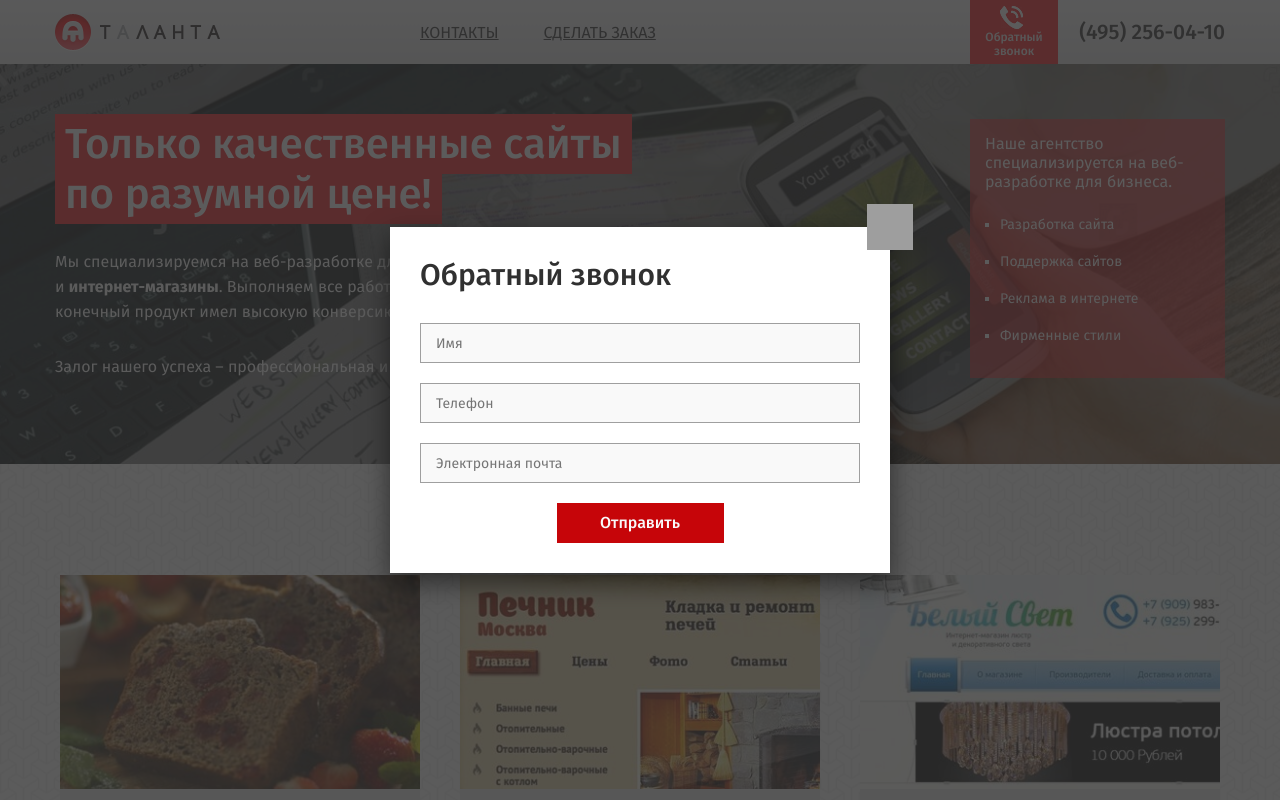
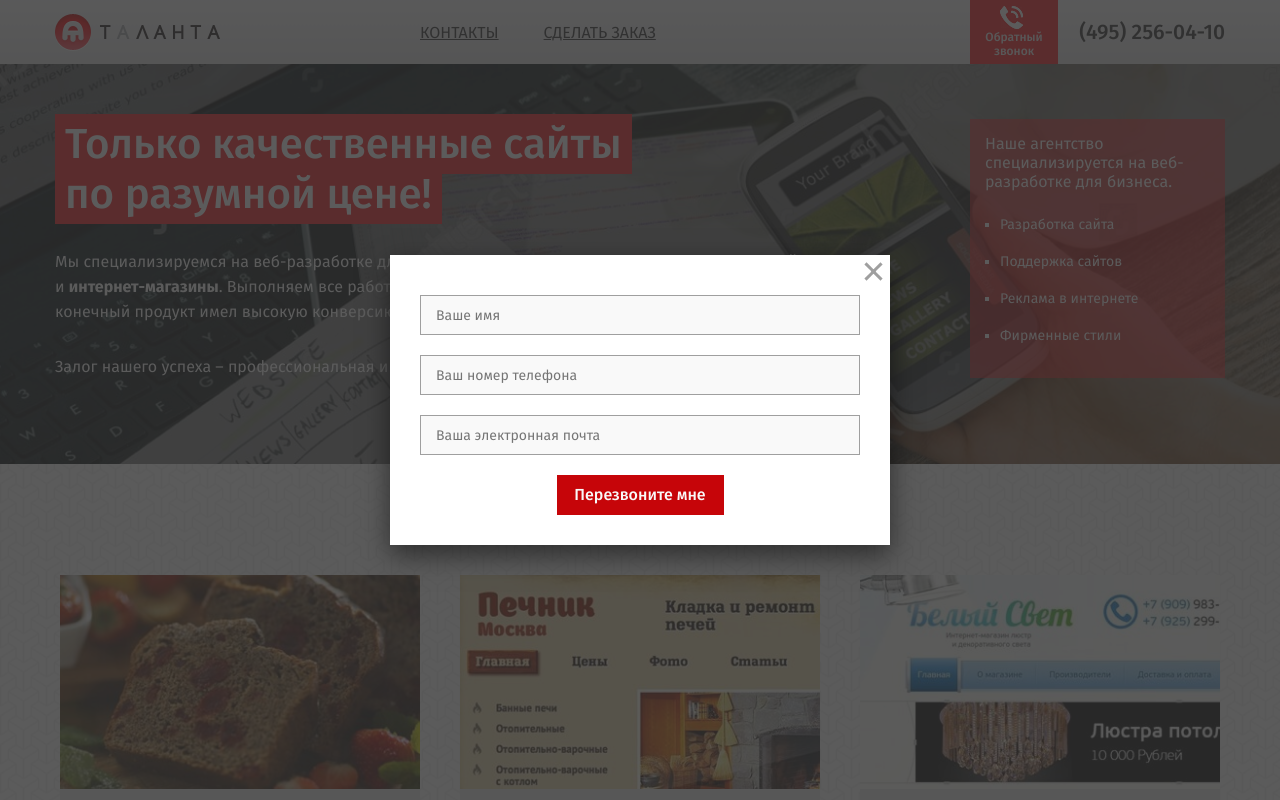
Before and after one commit to Ruala/portfolioAlex, a PHP site: page / in a window 1280 px wide, after a click on "Обратный звонок". Run offline with PHP 8.4, Linux system fonts and the light colour scheme; some libraries are stand-ins or nearby versions; grey boxes are pictures that could not be loaded.

Commit message:
правки

```diff
--- a/css/_head.scss
+++ b/css/_head.scss
@@ -209,6 +209,39 @@ button {
         }
     }
 }
+.btn__close {
+    width: 30px;
+    height: 30px;
+    display: block;
+    position: absolute;
+    top: 10px;
+    right: 0;
+    cursor: pointer;
+
+
+    &::after, &::before {
+        width: 10px;
+        height: 10px;
+        content: '';
+        display: block;
+        position: absolute;
+        border-top: 3px solid #9f9f9f; //$bg_footer
+        border-right: 3px solid #9f9f9f;
+    }
+    &::after {
+        @include transform(rotate(45deg));
+    }
+    &::before {
+        left: 14px;
+        @include transform(rotate(225deg));
+    }
+
+    &:hover {
+        &::after, &::before {
+            border-color: $bg_footer;
+        }
+    }
+}
 
 form .btn__submit {
     display: block;
@@ -301,6 +334,16 @@ header {
     right: 0;
     z-index: 50;
 }
+.mm-navbar{
+    height: 64px;
+
+    & > * {
+        padding: 22px 0;
+    }
+}
+.mm-title {
+    font-size: 20px;
+}
 #mm-blocker {
     z-index: 1200;
     cursor: pointer;
@@ -309,7 +352,7 @@ html.mm-front .mm-menu.mm-offcanvas {
     z-index: 30;
 }
 .mm-panels>.mm-panel.mm-hasnavbar {
-    padding-top: 60px;
+    padding-top: 84px;
 }
 .menu-button {
     cursor: pointer;
--- a/css/_media-head.scss
+++ b/css/_media-head.scss
@@ -2,6 +2,8 @@
 @media (max-width: 1199px) {
   .page-header__content {
     max-width: 650px;
+    text-align: center;
+    float: none;
   }
 
 }
@@ -24,11 +26,11 @@
   .header__content {
     max-width: 100%;
   }
-  .page-header {
+  /*.page-header {
     height: 100%;
     min-height: 100vh;
     padding: 120px 0 20px;
-  }
+  }*/
   .page-header__block {
     display: none;
   }
--- a/css/styles.scss
+++ b/css/styles.scss
@@ -168,7 +168,7 @@ footer {
 }
 .pop-up__form {
   max-width: 500px;
-  padding: 30px;
+  padding: 40px 30px 30px 30px;
 
   h2 {
     margin-bottom: 30px;
--- a/index.html
+++ b/index.html
@@ -384,12 +384,12 @@
 
     <div id="call-back" class="pop-up pop-up__call-back">
         <form action="/" class="form pop-up__form" method="post">
-            <h2>Обратный звонок</h2>
-
-            <input class="reverse" type="text" name="name" placeholder="Имя">
-            <input class="reverse" type="text" name="phone" placeholder="Телефон" required>
-            <input class="reverse" type="text" name="email" placeholder="Электронная почта" required>
-            <input class="btn__submit" type="submit" value="Отправить">
+            <input class="reverse" type="text" name="name" placeholder="Ваше имя">
+            <input class="reverse" type="text" name="phone" placeholder="Ваш номер телефона"
+                   data-name="номер телефона" required>
+            <input class="reverse" type="text" name="email" placeholder="Ваша электронная почта"
+                   data-name="электронная почта" required>
+            <input class="btn__submit" type="submit" value="Перезвоните мне">
 
         </form>
     </div>
```
Also changed, not shown: css/styles.css (+48 -6 lines), js/app.js (+5 -2 lines), css/styles.min.css, js/app.min.js, 1 other file.
